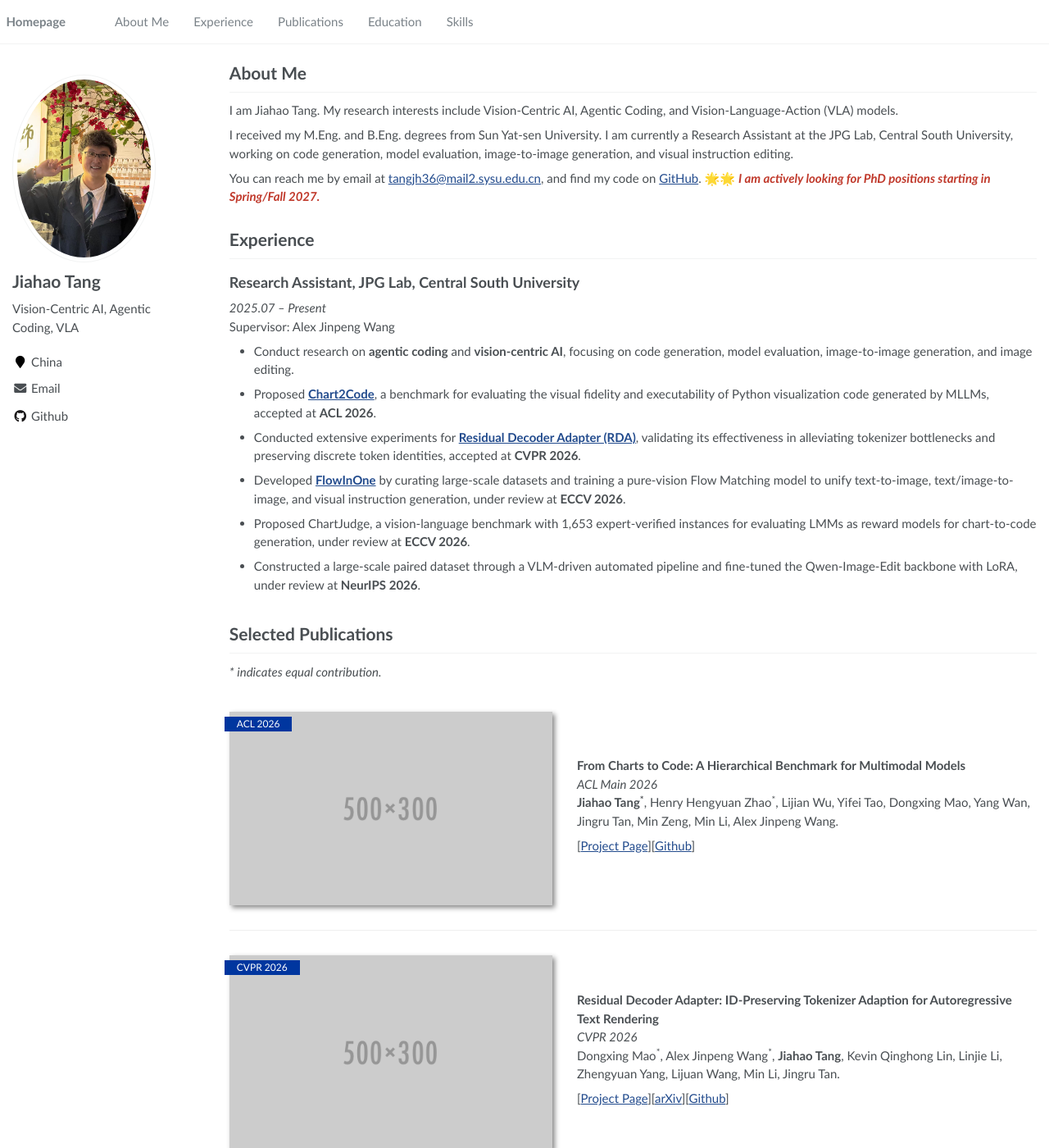
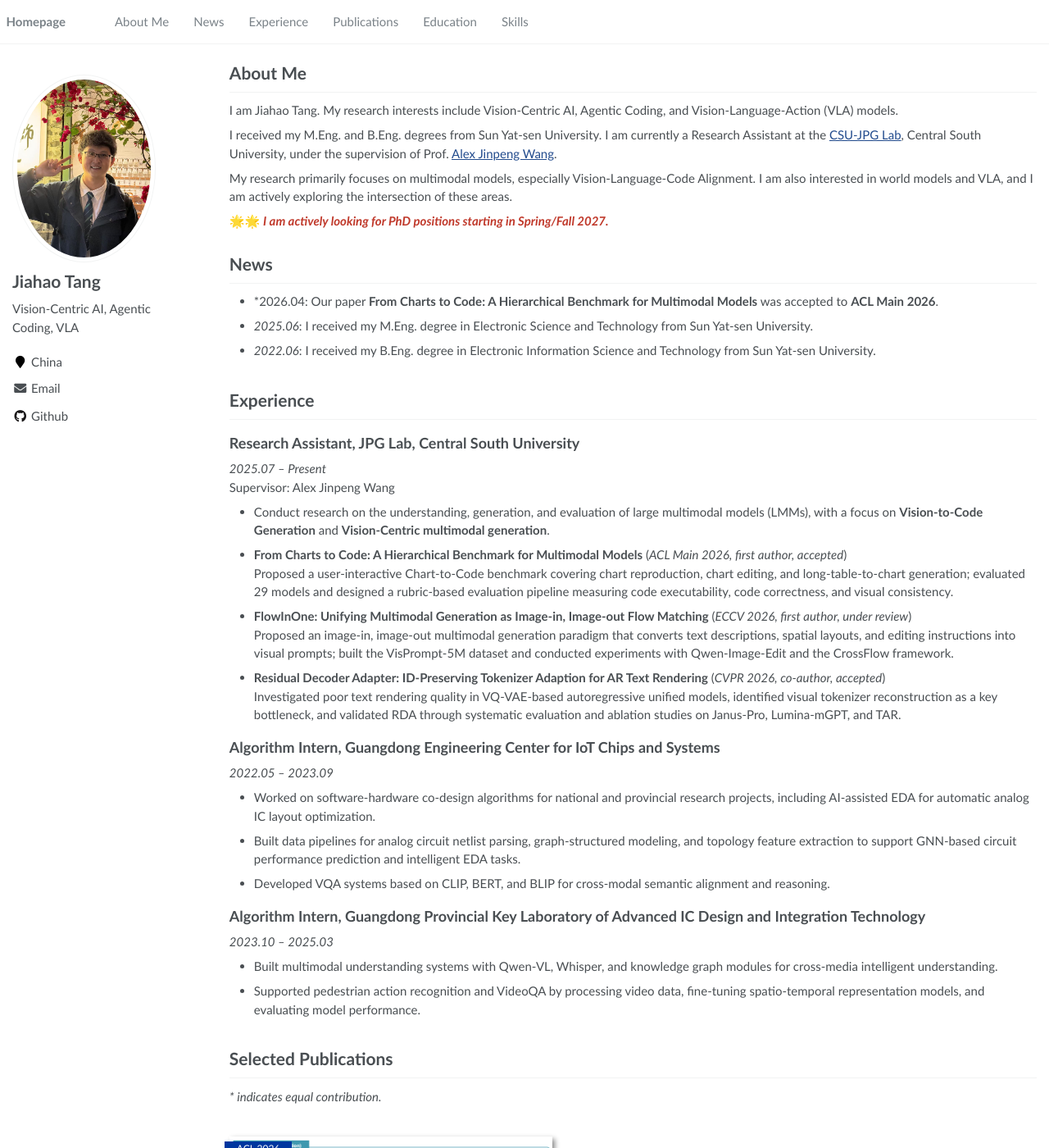
Before and after one commit to accebet/accebet.github.io, a Jekyll site: the page built from _pages/about.md, in a window 1280 px wide and 1400 px high. Shown: the whole window at 82% size. Built offline with Jekyll 4.4.1, drawn with Linux system fonts in a browser that asks for light colours; some of the changed text lies outside the part shown.

Commit message:
add code

```diff
--- a/_data/navigation.yml
+++ b/_data/navigation.yml
@@ -2,6 +2,9 @@
 main:
   - title: "About Me"
     url: "/#about-me"
+
+  - title: "News"
+    url: "/#news"
 
   - title: "Experience"
     url: "/#experience"
--- a/_pages/about.md
+++ b/_pages/about.md
@@ -17,6 +17,8 @@ redirect_from:
 
 {% include_relative includes/intro.md %}
 
+{% include_relative includes/news.md %}
+
 {% include_relative includes/experience.md %}
 
 {% include_relative includes/publications.md %}
--- a/_pages/includes/experience.md
+++ b/_pages/includes/experience.md
@@ -7,9 +7,25 @@
 *2025.07 -- Present*
 Supervisor: Alex Jinpeng Wang
 
-- Conduct research on **agentic coding** and **vision-centric AI**, focusing on code generation, model evaluation, image-to-image generation, and image editing.
-- Proposed [**Chart2Code**](https://github.com/CSU-JPG/Chart2Code), a benchmark for evaluating the visual fidelity and executability of Python visualization code generated by MLLMs, accepted at **ACL 2026**.
-- Conducted extensive experiments for [**Residual Decoder Adapter (RDA)**](https://github.com/CSU-JPG/RDA), validating its effectiveness in alleviating tokenizer bottlenecks and preserving discrete token identities, accepted at **CVPR 2026**.
-- Developed [**FlowInOne**](https://github.com/CSU-JPG/FlowInOne) by curating large-scale datasets and training a pure-vision Flow Matching model to unify text-to-image, text/image-to-image, and visual instruction generation, under review at **ECCV 2026**.
-- Proposed ChartJudge, a vision-language benchmark with 1,653 expert-verified instances for evaluating LMMs as reward models for chart-to-code generation, under review at **ECCV 2026**.
-- Constructed a large-scale paired dataset through a VLM-driven automated pipeline and fine-tuned the Qwen-Image-Edit backbone with LoRA, under review at **NeurIPS 2026**.
+- Conduct research on the understanding, generation, and evaluation of large multimodal models (LMMs), with a focus on **Vision-to-Code Generation** and **Vision-Centric multimodal generation**.
+- **From Charts to Code: A Hierarchical Benchmark for Multimodal Models** (*ACL Main 2026, first author, accepted*)
+  Proposed a user-interactive Chart-to-Code benchmark covering chart reproduction, chart editing, and long-table-to-chart generation; evaluated 29 models and designed a rubric-based evaluation pipeline measuring code executability, code correctness, and visual consistency.
+- **FlowInOne: Unifying Multimodal Generation as Image-in, Image-out Flow Matching** (*ECCV 2026, first author, under review*)
+  Proposed an image-in, image-out multimodal generation paradigm that converts text descriptions, spatial layouts, and editing instructions into visual prompts; built the VisPrompt-5M dataset and conducted experiments with Qwen-Image-Edit and the CrossFlow framework.
+- **Residual Decoder Adapter: ID-Preserving Tokenizer Adaption for AR Text Rendering** (*CVPR 2026, co-author, accepted*)
+  Investigated poor text rendering quality in VQ-VAE-based autoregressive unified models, identified visual tokenizer reconstruction as a key bottleneck, and validated RDA through systematic evaluation and ablation studies on Janus-Pro, Lumina-mGPT, and TAR.
+
+## Algorithm Intern, Guangdong Engineering Center for IoT Chips and Systems
+
+*2022.05 -- 2023.09*
+
+- Worked on software-hardware co-design algorithms for national and provincial research projects, including AI-assisted EDA for automatic analog IC layout optimization.
+- Built data pipelines for analog circuit netlist parsing, graph-structured modeling, and topology feature extraction to support GNN-based circuit performance prediction and intelligent EDA tasks.
+- Developed VQA systems based on CLIP, BERT, and BLIP for cross-modal semantic alignment and reasoning.
+
+## Algorithm Intern, Guangdong Provincial Key Laboratory of Advanced IC Design and Integration Technology
+
+*2023.10 -- 2025.03*
+
+- Built multimodal understanding systems with Qwen-VL, Whisper, and knowledge graph modules for cross-media intelligent understanding.
+- Supported pedestrian action recognition and VideoQA by processing video data, fine-tuning spatio-temporal representation models, and evaluating model performance.
--- a/_pages/includes/intro.md
+++ b/_pages/includes/intro.md
@@ -6,7 +6,9 @@
 
 I am Jiahao Tang. My research interests include Vision-Centric AI, Agentic Coding, and Vision-Language-Action (VLA) models.
 
-I received my M.Eng. and B.Eng. degrees from Sun Yat-sen University. I am currently a Research Assistant at the JPG Lab, Central South University, working on code generation, model evaluation, image-to-image generation, and visual instruction editing.
+I received my M.Eng. and B.Eng. degrees from Sun Yat-sen University. I am currently a Research Assistant at the [CSU-JPG Lab](https://csu-jpg.github.io/), Central South University, under the supervision of Prof. [Alex Jinpeng Wang](https://scholar.google.com/citations?user=UtaAVacAAAAJ&hl=zh-CN).
 
-You can reach me by email at [tangjh36@mail2.sysu.edu.cn](mailto:tangjh36@mail2.sysu.edu.cn), and find my code on [GitHub](https://github.com/accebet).
+My research primarily focuses on multimodal models, especially Vision-Language-Code Alignment. I am also interested in world models and VLA, and I am actively exploring the intersection of these areas.
+
+
 🌟🌟 <span style="color:#c0392b;"><i><strong>I am actively looking for PhD positions starting in Spring/Fall 2027.</strong></i></span>
--- /dev/null
+++ b/_pages/includes/news.md
@@ -0,0 +1,7 @@
+<span class='anchor' id='news'></span>
+
+# News
+
+- *2026.04: Our paper **From Charts to Code: A Hierarchical Benchmark for Multimodal Models** was accepted to **ACL Main 2026**.
+- *2025.06*: I received my M.Eng. degree in Electronic Science and Technology from Sun Yat-sen University.
+- *2022.06*: I received my B.Eng. degree in Electronic Information Science and Technology from Sun Yat-sen University.
--- a/_pages/includes/publications.md
+++ b/_pages/includes/publications.md
@@ -4,64 +4,37 @@
 
 *\* indicates equal contribution.*
 
-<div class='paper-box'><div class='paper-box-image'><div><div class="badge">ACL 2026</div><a href="images/500x300.png"><img src='images/500x300.png' alt="Chart2Code" width="100%"></a></div></div>
+<div class='paper-box'><div class='paper-box-image'><div><div class="badge">ACL 2026</div><a href="images/chart2code.png"><img src='images/chart2code.png' alt="Chart2Code" width="100%"></a></div></div>
 <div class='paper-box-text' markdown="1">
 
 <b>From Charts to Code: A Hierarchical Benchmark for Multimodal Models</b><br>
 <i>ACL Main 2026</i><br>
 <b>Jiahao Tang<sup>*</sup></b>, Henry Hengyuan Zhao<sup>*</sup>, Lijian Wu, Yifei Tao, Dongxing Mao, Yang Wan, Jingru Tan, Min Zeng, Min Li, Alex Jinpeng Wang.<br>
 
-[<a href="https://github.com/CSU-JPG/Chart2Code">Project Page</a>][<a href="https://github.com/CSU-JPG/Chart2Code">Github</a>]<br>
+[<a href="https://github.com/CSU-JPG/Chart2Code.github.io">Project Page</a>][<a href="https://arxiv.org/abs/2510.17932">arXiv</a>][<a href="https://github.com/CSU-JPG/Chart2Code">Github</a>]<br>
 
 </div>
 </div>
 
-<div class='paper-box'><div class='paper-box-image'><div><div class="badge">CVPR 2026</div><a href="images/500x300.png"><img src='images/500x300.png' alt="Residual Decoder Adapter" width="100%"></a></div></div>
+<div class='paper-box'><div class='paper-box-image'><div><div class="badge">CVPR 2026</div><a href="images/RDA.png"><img src='images/RDA.png' alt="Residual Decoder Adapter" width="100%"></a></div></div>
 <div class='paper-box-text' markdown="1">
 
 <b>Residual Decoder Adapter: ID-Preserving Tokenizer Adaption for Autoregressive Text Rendering</b><br>
 <i>CVPR 2026</i><br>
 Dongxing Mao<sup>*</sup>, Alex Jinpeng Wang<sup>*</sup>, <b>Jiahao Tang</b>, Kevin Qinghong Lin, Linjie Li, Zhengyuan Yang, Lijuan Wang, Min Li, Jingru Tan.<br>
 
-[<a href="https://github.com/CSU-JPG/RDA">Project Page</a>][<a href="https://arxiv.org/abs/2606.01911v1">arXiv</a>][<a href="https://github.com/CSU-JPG/RDA">Github</a>]<br>
-
-</div>
-</div>
-
-<div class='paper-box'><div class='paper-box-image'><div><div class="badge">ECCV 2026</div><a href="images/500x300.png"><img src='images/500x300.png' alt="FlowInOne" width="100%"></a></div></div>
-<div class='paper-box-text' markdown="1">
-
-<b>FlowInOne: Unifying Multimodal Generation as Image-in, Image-out Flow Matching</b><br>
-<i>Under review at ECCV 2026</i><br>
-Junchao Yi<sup>*</sup>, Rui Zhao<sup>*</sup>, <b>Jiahao Tang<sup>*</sup></b>, Weixian Lei, Linjie Li, Qisheng Su, Zhengyuan Yang, Lijuan Wang, Xiaofeng Zhu, Alex Jinpeng Wang.<br>
-
-[<a href="https://github.com/CSU-JPG/FlowInOne">Project Page</a>][<a href="https://github.com/CSU-JPG/FlowInOne">Github</a>]<br>
-
-</div>
-</div>
-
-<div class='paper-box'><div class='paper-box-image'><div><div class="badge">ECCV 2026</div><a href="images/500x300.png"><img src='images/500x300.png' alt="ChartJudge" width="100%"></a></div></div>
-<div class='paper-box-text' markdown="1">
-
-<b>ChartJudge: Evaluating Reward Models for LMM-based Chart-to-Code Generation</b><br>
-<i>Under review at ECCV 2026</i><br>
-Lijian Wu<sup>*</sup>, Henry Hengyuan Zhao<sup>*</sup>, Zijian Zhang<sup>*</sup>, <b>Jiahao Tang<sup>*</sup></b>, Jiajun Wu, Alex Jinpeng Wang.<br>
-
-</div>
-</div>
-
-<div class='paper-box'><div class='paper-box-image'><div><div class="badge">NeurIPS 2026</div><a href="images/500x300.png"><img src='images/500x300.png' alt="Visual Instruction Editing" width="100%"></a></div></div>
-<div class='paper-box-text' markdown="1">
-
-<b>Internalize External Competence for Visual Instruction Editing</b><br>
-<i>Under review at NeurIPS 2026</i><br>
-Wenjun Huang<sup>*</sup>, Rui Zhao<sup>*</sup>, Suyang Hou<sup>*</sup>, <b>Jiahao Tang</b>, Wenjia Wang, Zhuobai Dong, Alex Jinpeng Wang, Hu Jian Guo.<br>
+[<a href="https://github.com/CSU-JPG/RDA.github.io">Project Page</a>][<a href="https://arxiv.org/abs/2606.01911">arXiv</a>][<a href="https://github.com/CSU-JPG/RDA">Github</a>]<br>
 
 </div>
 </div>
 
 # Full Publications
 
+- <b>From Charts to Code: A Hierarchical Benchmark for Multimodal Models</b>, <b>Jiahao Tang<sup>*</sup></b>, Henry Hengyuan Zhao<sup>*</sup>, Lijian Wu, Yifei Tao, Dongxing Mao, Yang Wan, Jingru Tan, Min Zeng, Min Li, Alex Jinpeng Wang, <i>ACL Main 2026</i>. [<a href="https://github.com/CSU-JPG/Chart2Code.github.io">Project Page</a>][<a href="https://arxiv.org/abs/2510.17932">arXiv</a>][<a href="https://github.com/CSU-JPG/Chart2Code">Github</a>]
+- <b>Residual Decoder Adapter: ID-Preserving Tokenizer Adaption for Autoregressive Text Rendering</b>, Dongxing Mao<sup>*</sup>, Alex Jinpeng Wang<sup>*</sup>, <b>Jiahao Tang</b>, Kevin Qinghong Lin, Linjie Li, Zhengyuan Yang, Lijuan Wang, Min Li, Jingru Tan, <i>CVPR 2026</i>. [<a href="https://github.com/CSU-JPG/RDA.github.io">Project Page</a>][<a href="https://arxiv.org/abs/2606.01911">arXiv</a>][<a href="https://github.com/CSU-JPG/RDA">Github</a>]
+- <b>FlowInOne: Unifying Multimodal Generation as Image-in, Image-out Flow Matching</b>, Junchao Yi<sup>*</sup>, Rui Zhao<sup>*</sup>, <b>Jiahao Tang<sup>*</sup></b>, Weixian Lei, Linjie Li, Qisheng Su, Zhengyuan Yang, Lijuan Wang, Xiaofeng Zhu, Alex Jinpeng Wang, <i>under review at ECCV 2026</i>. [<a href="https://github.com/CSU-JPG/FlowInOne.github.io">Project Page</a>][<a href="https://arxiv.org/pdf/2604.06757">arXiv</a>][<a href="https://github.com/CSU-JPG/FlowInOne">Github</a>]
+- <b>ChartJudge: Evaluating Reward Models for LMM-based Chart-to-Code Generation</b>, Lijian Wu<sup>*</sup>, Henry Hengyuan Zhao<sup>*</sup>, Zijian Zhang<sup>*</sup>, <b>Jiahao Tang<sup>*</sup></b>, Jiajun Wu, Alex Jinpeng Wang, <i>under review at ECCV 2026</i>.
+- <b>Internalize External Competence for Visual Instruction Editing</b>, Wenjun Huang<sup>*</sup>, Rui Zhao<sup>*</sup>, Suyang Hou<sup>*</sup>, <b>Jiahao Tang</b>, Wenjia Wang, Zhuobai Dong, Alex Jinpeng Wang, Hu Jian Guo, <i>under review at NeurIPS 2026</i>.
 - <b>Enhancing Visual Understanding in Multimodal Large Language Models with Efficient Feature Alignment and State Space Models</b>, Wenjun Huang<sup>*</sup>, Jiakai Pan<sup>*</sup>, <b>Jiahao Tang</b>, Yifei Xing, Yuhe Wang, Zhengzhuo Wang, Shengzhi Shen, Jianguo Hu, <i>ECAI 2025</i>.
 - <b>VisCompConText: Scaling Multi-Modal Contexts via Visual Token Compression and Language Model Guidance</b>, Wenjun Huang, Zhengzhuo Wang, Jiakai Pan, Yuhe Wang, Shengzhi Shen, <b>Jiahao Tang</b>, Chaoxing Zhou, Jianguo Hu, <i>ECAI 2025</i>.
 - <b>Spatio-Temporal Graph Convolution Transformer for Video Question Answering</b>, <b>Jiahao Tang</b>, Jianguo Hu, Wenjun Huang, Shengzhi Shen, Jiakai Pan, Deming Wang, Yanyu Ding, <i>IEEE Access 2024</i>.
```
Also changed, not shown: images/FlowInOne.png (added), images/RDA.png (added), images/chart2code.png (added).
